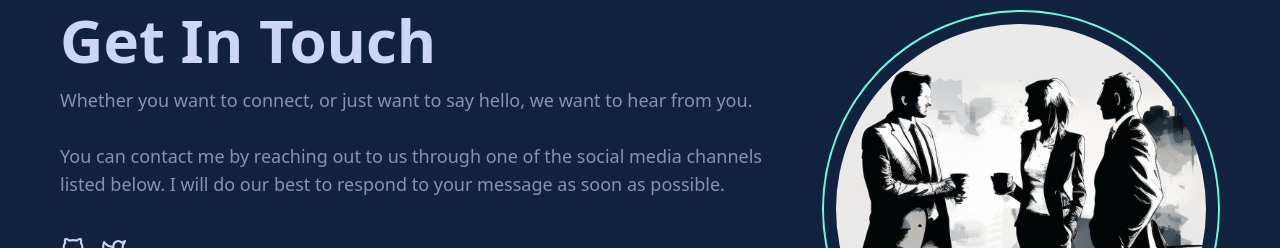
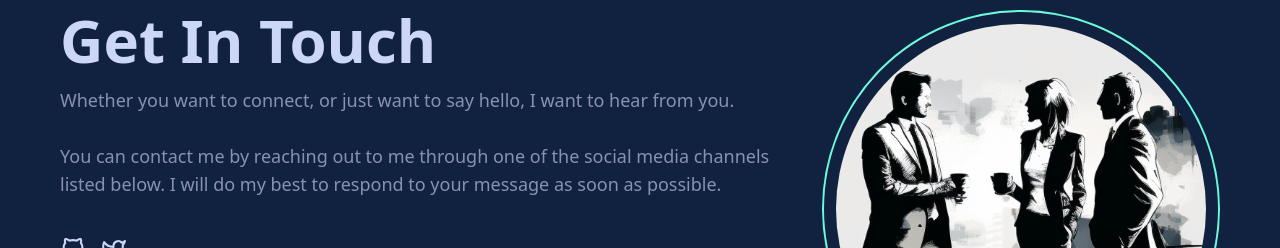
Before and after one commit to senali-d/senali-d.github.io, a Next.js app: page / in a window 1280 px wide. Shown: the part 2213-2461 px from the top of the page. Built offline with nearby package versions, Linux system fonts and the light colour scheme.

Commit message:
Update index.tsx

```diff
--- a/pages/index.tsx
+++ b/pages/index.tsx
@@ -49,9 +49,6 @@ export default function Home() {
               <br/>
               <br/>
               Aside from my job, I like to create and contribute to open source projects. That helps me to learn a ton of new stuff, grow as a developer and support others.
-              <br/>
-              <br/>
-              Thank you for visiting my website.
             </p>
           </div>
         </div>
@@ -129,11 +126,11 @@ export default function Home() {
               Get In Touch
             </h2>
             <p className="text-lg text-[#8892b0] pt-4">
-              Whether you want to connect, or just want to say hello, we want to hear from you.
+              Whether you want to connect, or just want to say hello, I want to hear from you.
               <br/>
               <br/>
-              You can contact me by reaching out to us through one of the social media channels listed below.
-              I will do our best to respond to your message as soon as possible.
+              You can contact me by reaching out to me through one of the social media channels listed below.
+              I will do my best to respond to your message as soon as possible.
             </p>
             <div className="pt-10 flex">
               <Link href="https://github.com/senali-d" target="_blank">
```
